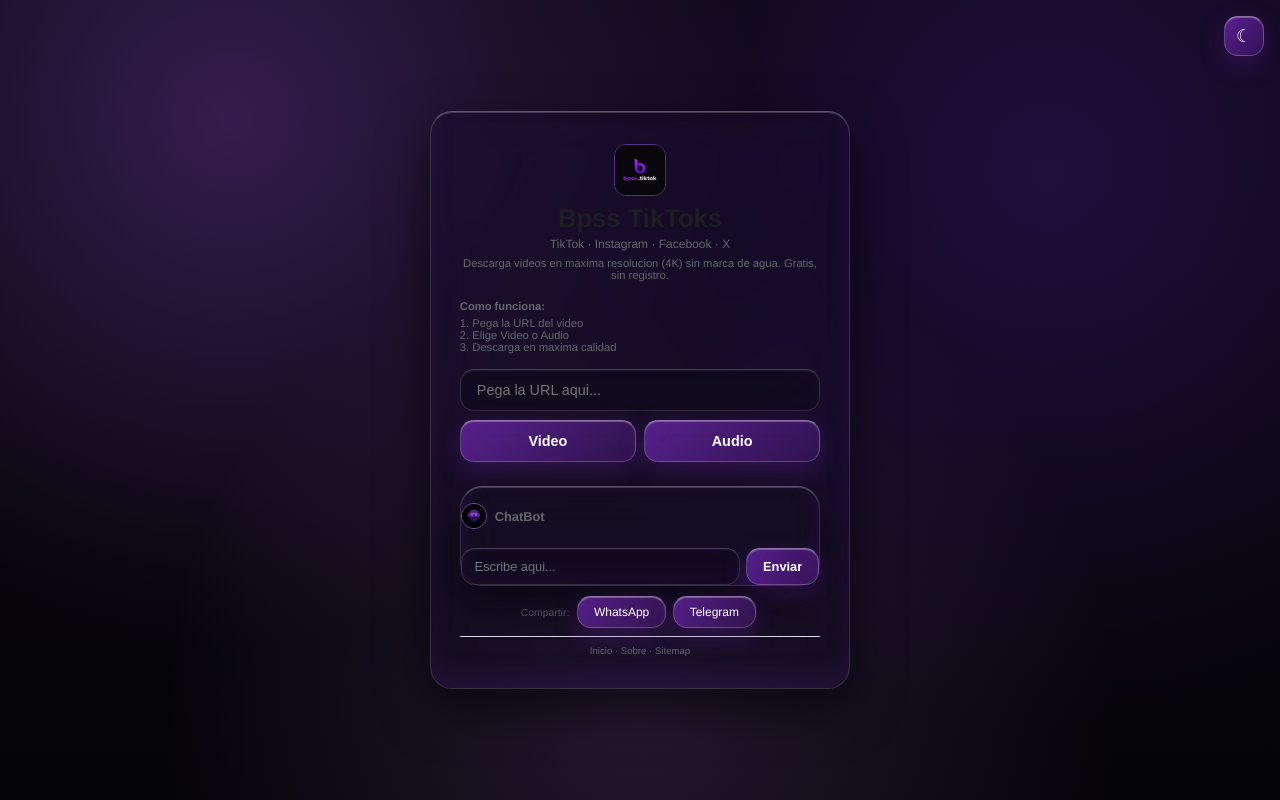
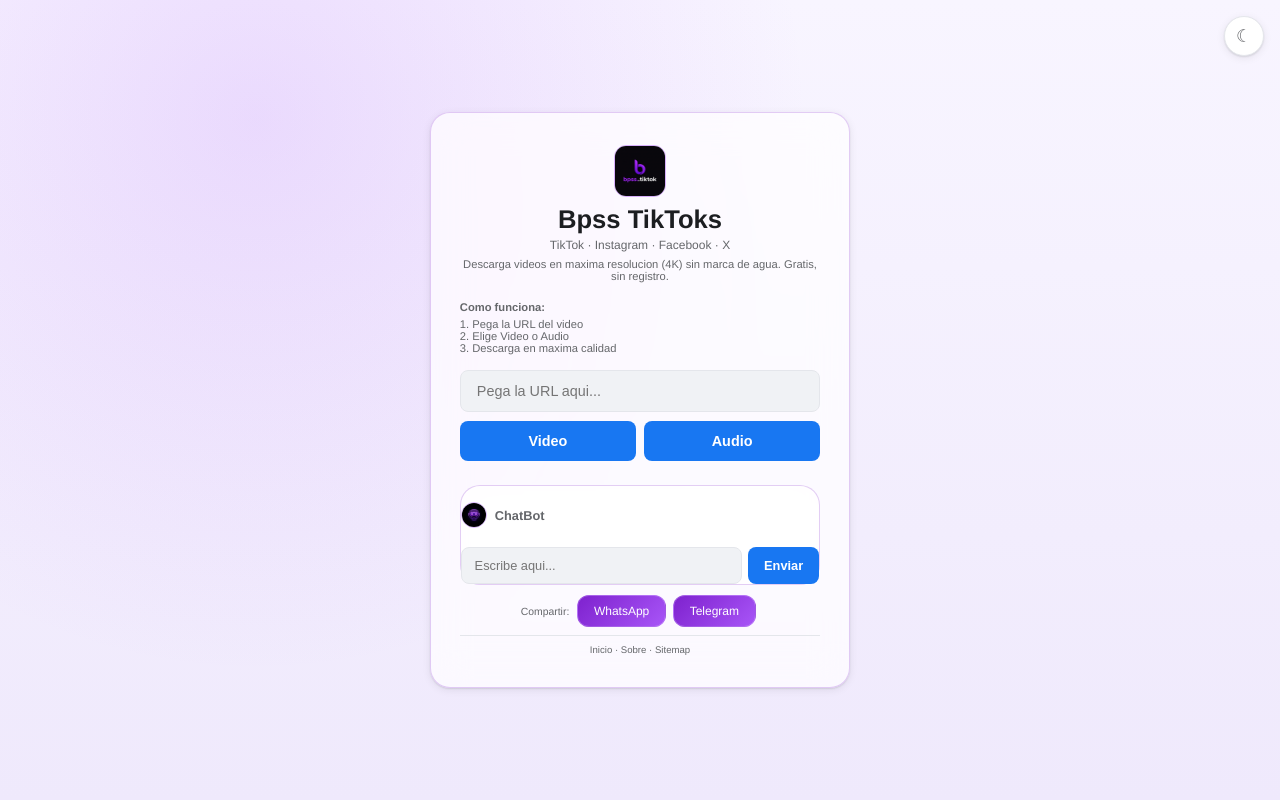
Before and after one commit to bpss-tiktoks/bpss-tiktoks, a Python web app: template templates/index.html in a window 1280 px wide. Run offline with Jinja, Linux system fonts and the light colour scheme; the template is opened without the code that fills it, so the values that code supplies are empty.

Commit message:
Corregir cambio entre tema claro y oscuro en style.css

```diff
--- a/static/style.css
+++ b/static/style.css
@@ -55,100 +55,64 @@ input:focus{outline:none;border-color:var(--accent);box-shadow:0 0 0 2px rgba(24
 .link-back{display:inline-block;margin-top:1rem;font-size:.8rem;color:var(--muted);text-decoration:none}
 .link-back:hover{color:var(--accent)}
 @media(max-width:480px){.container{max-width:100%;padding:1.5rem 1.2rem}h1{font-size:1.4rem}}
+/* Soporte real para tema claro y oscuro con acentos morados Liquid Glass */
+:root {
+  --bg-light: radial-gradient(circle at 20% 15%, rgba(168, 85, 247, 0.16), transparent 45%), linear-gradient(180deg, #f8f5ff 0%, #efe9fc 100%);
+  --text-light: #18122b;
+  --surface-light: rgba(255, 255, 255, 0.72);
+  --border-light: rgba(126, 34, 206, 0.22);
 
-/* Estetica viva negro y morado Bpss TikToks */
-body {
-  background: radial-gradient(circle at top, #24103a 0%, #0b0910 60%, #060508 100%) !important;
-  color: #f5f3ff !important;
-}
-.container, .card, main, .box {
-  border-color: rgba(168, 85, 247, 0.28) !important;
-  box-shadow: 0 14px 40px rgba(88, 28, 135, 0.25) !important;
-}
-button, .btn, input[type="submit"] {
-  background: linear-gradient(135deg, #7e22ce, #a855f7) !important;
-  color: #ffffff !important;
-  border: 1px solid rgba(216, 180, 254, 0.35) !important;
-  box-shadow: 0 4px 18px rgba(147, 51, 234, 0.35) !important;
-  transition: transform 0.15s ease, box-shadow 0.2s ease, filter 0.2s ease !important;
-}
-button:hover, .btn:hover, input[type="submit"]:hover {
-  transform: translateY(-1px) !important;
-  box-shadow: 0 6px 24px rgba(168, 85, 247, 0.55) !important;
-  filter: brightness(1.08) !important;
-}
-input[type="text"], input[type="url"], textarea {
-  border-color: rgba(168, 85, 247, 0.35) !important;
-  background-color: rgba(17, 12, 26, 0.85) !important;
-  color: #ffffff !important;
-}
-input[type="text"]:focus, input[type="url"]:focus, textarea:focus {
-  outline: none !important;
-  border-color: #c084fc !important;
-  box-shadow: 0 0 0 3px rgba(168, 85, 247, 0.22) !important;
+  --bg-dark: radial-gradient(circle at 18% 15%, rgba(168, 85, 247, 0.28), transparent 42%), radial-gradient(circle at 82% 22%, rgba(109, 40, 217, 0.24), transparent 45%), linear-gradient(180deg, #09070e 0%, #050408 100%);
+  --text-dark: #f5f3ff;
+  --surface-dark: rgba(20, 15, 32, 0.56);
+  --border-dark: rgba(216, 180, 254, 0.26);
 }
 
-/* Efecto Liquid Glass negro y morado */
 body {
-  background:
-    radial-gradient(circle at 18% 15%, rgba(168, 85, 247, 0.28), transparent 42%),
-    radial-gradient(circle at 82% 22%, rgba(109, 40, 217, 0.24), transparent 45%),
-    radial-gradient(circle at 50% 88%, rgba(192, 132, 252, 0.16), transparent 50%),
-    linear-gradient(180deg, #09070e 0%, #050408 100%) !important;
-  color: #f5f3ff !important;
+  background: var(--bg-light);
+  color: var(--text-light);
   min-height: 100vh;
+  transition: background 0.25s ease, color 0.25s ease;
+}
+
+body.dark {
+  background: var(--bg-dark);
+  color: var(--text-dark);
 }
 
 .container, .card, main, .box, .chat-box, .panel {
-  background: rgba(20, 15, 32, 0.48) !important;
-  backdrop-filter: blur(20px) saturate(165%) !important;
-  -webkit-backdrop-filter: blur(20px) saturate(165%) !important;
-  border: 1px solid rgba(255, 255, 255, 0.14) !important;
-  border-top-color: rgba(233, 213, 255, 0.34) !important;
-  border-radius: 22px !important;
-  box-shadow:
-    0 20px 50px rgba(0, 0, 0, 0.55),
-    inset 0 1px 0 rgba(255, 255, 255, 0.18),
-    inset 0 -12px 24px rgba(126, 34, 206, 0.12) !important;
+  background: var(--surface-light);
+  backdrop-filter: blur(18px) saturate(150%);
+  -webkit-backdrop-filter: blur(18px) saturate(150%);
+  border: 1px solid var(--border-light);
+  border-radius: 20px;
+}
+
+body.dark .container,
+body.dark .card,
+body.dark main,
+body.dark .box,
+body.dark .chat-box,
+body.dark .panel {
+  background: var(--surface-dark);
+  border-color: var(--border-dark);
+  box-shadow: 0 18px 45px rgba(0, 0, 0, 0.5), inset 0 1px 0 rgba(255, 255, 255, 0.14);
 }
 
 button, .btn, input[type="submit"], .btn-action {
-  background: linear-gradient(135deg, rgba(147, 51, 234, 0.52), rgba(88, 28, 135, 0.42)) !important;
-  backdrop-filter: blur(12px) saturate(150%) !important;
-  -webkit-backdrop-filter: blur(12px) saturate(150%) !important;
-  color: #ffffff !important;
-  border: 1px solid rgba(255, 255, 255, 0.2) !important;
-  border-top-color: rgba(243, 232, 255, 0.45) !important;
-  border-radius: 14px !important;
-  box-shadow:
-    0 8px 24px rgba(107, 33, 168, 0.32),
-    inset 0 1px 1px rgba(255, 255, 255, 0.28) !important;
-  transition: transform 0.18s ease, box-shadow 0.22s ease, background 0.22s ease !important;
+  background: linear-gradient(135deg, #7e22ce, #a855f7);
+  color: #ffffff;
+  border: 1px solid rgba(216, 180, 254, 0.35);
+  border-radius: 12px;
+  transition: transform 0.15s ease, box-shadow 0.2s ease, filter 0.2s ease;
 }
 
 button:hover, .btn:hover, input[type="submit"]:hover, .btn-action:hover {
-  transform: translateY(-2px) !important;
-  background: linear-gradient(135deg, rgba(168, 85, 247, 0.68), rgba(107, 33, 168, 0.55)) !important;
-  box-shadow:
-    0 12px 30px rgba(168, 85, 247, 0.48),
-    inset 0 1px 2px rgba(255, 255, 255, 0.4) !important;
+  transform: translateY(-1px);
+  box-shadow: 0 6px 20px rgba(147, 51, 234, 0.42);
+  filter: brightness(1.06);
 }
 
-input[type="text"], input[type="url"], textarea, select {
-  background: rgba(15, 11, 24, 0.45) !important;
-  backdrop-filter: blur(14px) saturate(140%) !important;
-  -webkit-backdrop-filter: blur(14px) saturate(140%) !important;
-  color: #ffffff !important;
-  border: 1px solid rgba(255, 255, 255, 0.14) !important;
-  border-top-color: rgba(216, 180, 254, 0.28) !important;
-  border-radius: 14px !important;
-  box-shadow: inset 0 1px 2px rgba(255, 255, 255, 0.08) !important;
+.theme-toggle {
+  cursor: pointer;
 }
-
-input[type="text"]:focus, input[type="url"]:focus, textarea:focus, select:focus {
-  outline: none !important;
-  border-color: rgba(216, 180, 254, 0.65) !important;
-  box-shadow:
-    0 0 0 3px rgba(168, 85, 247, 0.24),
-    inset 0 1px 2px rgba(255, 255, 255, 0.16) !important;
-}
```
